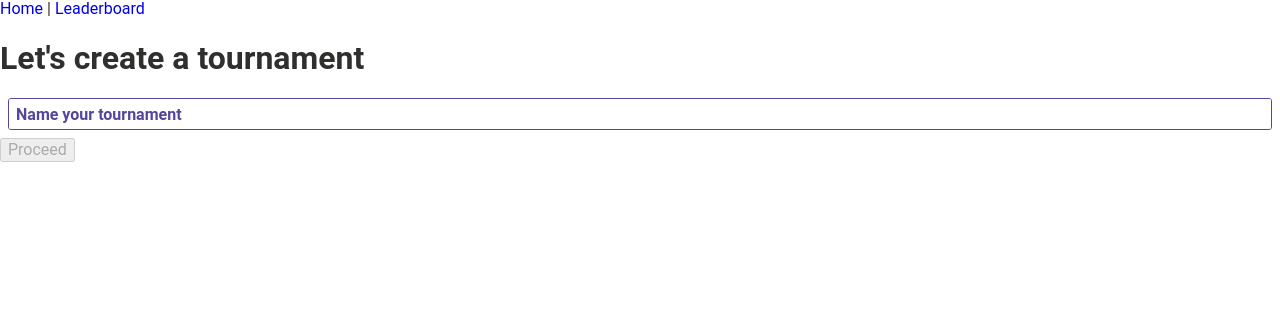
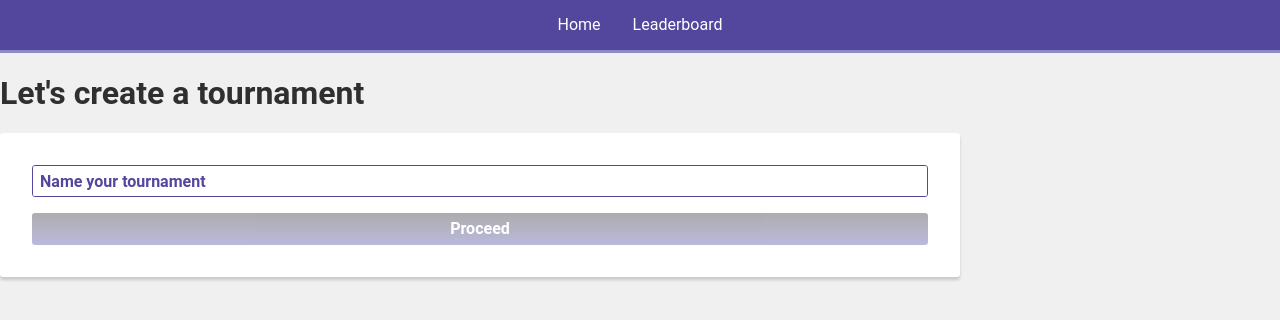
Before and after one commit to molakos/klask_knockout, a Vue app: page /#/create/name_tournament in a window 1280 px wide. Shown: the top 320 px of the page. Built offline with nearby package versions, Linux system fonts and the light colour scheme.

Commit message:
style: add basic style to the app
add basic layout and styling for main components

```diff
--- a/src/App.vue
+++ b/src/App.vue
@@ -1,11 +1,26 @@
 <template>
-  <div id="app">
-    <div id="nav">
-      <router-link to="/">Home</router-link> |
-      <router-link to="/leaderboard">Leaderboard</router-link>
+  <div>
+    <div class="nav">
+      <router-link class="nav-elem" to="/">Home</router-link>
+      <router-link class="nav-elem" to="/leaderboard">Leaderboard</router-link>
     </div>
     <router-view />
   </div>
 </template>
 
-<style></style>
+<style lang="scss" scoped>
+.nav {
+  background-color: $dark-purple;
+  padding: $padding-medium;
+  display: flex;
+  justify-content: center;
+  border-bottom: 3px solid $light-purple;
+}
+.nav-elem {
+  color: $white;
+  padding: 0 $padding-medium;
+}
+.nav-elem:hover {
+  color: $pink;
+}
+</style>
--- a/src/assets/scss/main.scss
+++ b/src/assets/scss/main.scss
@@ -6,7 +6,7 @@ html {
   font-family: "Roboto", sans-serif;
   font-size: 16px;
   color: $black;
-  background-color: $white;
+  background-color: $light-gray;
   height: 100vh;
   width: 100vw;
   overflow: auto;
@@ -27,3 +27,80 @@ a {
   align-items: center;
   padding: 0 $padding-small;
 }
+
+.content-box {
+  display: flex;
+  flex-direction: column;
+  width: 75%;
+  padding: $padding-large;
+  border-radius: 3px;
+  box-shadow: 0px 3px 3px 0px rgba(176, 176, 176, 0.6);
+  background-color: $white;
+}
+
+.content-form {
+  width: 100%;
+  display: flex;
+  flex-direction: column;
+}
+
+.btn {
+  background: linear-gradient($dark-purple, $medium-purple);
+  height: 2rem;
+  color: $white;
+  font-weight: 700;
+  border: none;
+  border-radius: 3px;
+  padding: 0 $padding-small;
+  margin: $margin-small;
+  position: relative;
+  z-index: 1;
+  overflow: hidden;
+  transition: opacity 0.125s linear;
+}
+
+.btn:before {
+  position: absolute;
+  content: "";
+  top: 0;
+  right: 0;
+  bottom: 0;
+  left: 0;
+  background: linear-gradient($medium-purple, $light-purple);
+  z-index: -1;
+  transition: opacity 0.125s linear;
+  opacity: 0;
+}
+
+.btn:hover:not(:disabled):before {
+  opacity: 1;
+}
+
+.btn:active:before {
+  background: linear-gradient($dark-purple, $medium-purple);
+  opacity: 1;
+}
+
+.btn:active {
+  outline: none;
+}
+
+.btn:disabled {
+  background: linear-gradient($medium-gray, $light-purple);
+  opacity: 0.6;
+}
+
+.select {
+  height: 2rem;
+  font-size: 0.875rem;
+  border-radius: 3px;
+  border: 1px solid $dark-purple;
+  margin: $margin-small;
+}
+
+.select:hover,
+.select:focus,
+.select:active {
+  border-color: $light-purple;
+  outline: none;
+}
--- a/src/assets/scss/variables.scss
+++ b/src/assets/scss/variables.scss
@@ -1,6 +1,7 @@
 // COLORS
 $white: #fff;
 $medium-gray: #777;
+$light-gray: #f0f0f0;
 $black: #302f2d;
 $dark-purple: #53479d;
 $medium-purple: #726ab5;
--- a/src/components/HomeNav.vue
+++ b/src/components/HomeNav.vue
@@ -1,11 +1,11 @@
 <template>
-  <div>
-    <h1>Welcome to Braxx</h1>
+  <div class="container">
+    <h1>Klask Tournament Dashboard</h1>
     <ul>
       <li>
-        <router-link :to="{ name: 'name_tournament' }">
-          Let's create a new tournament
-        </router-link>
+        <router-link class="option-text" :to="{ name: 'name_tournament' }"
+          >Let's create a new tournament</router-link
+        >
       </li>
     </ul>
   </div>
@@ -17,4 +17,13 @@ export default {
 };
 </script>
 
-<style scoped></style>
+<style scoped lang="scss">
+.option-text {
+  text-transform: uppercase;
+  font-weight: 700;
+  color: $dark-purple;
+}
+.option-text:hover {
+  color: $light-purple;
+}
+</style>
--- a/src/components/NameTournamentForm.vue
+++ b/src/components/NameTournamentForm.vue
@@ -1,12 +1,14 @@
 <template>
-  <form @submit="submit">
+  <div class="content-box">
+    <form class="content-form" @submit="submit">
       <StyledInput
         v-model="tournamentName"
         v-bind:forId="'tournament-name'"
         v-bind:label="'Name your tournament'"
       />
-    <button type="submit" :disabled="!tournamentName.length">Proceed</button>
+      <button class="btn" type="submit" :disabled="!tournamentName.length">Proceed</button>
     </form>
+  </div>
 </template>
 
 <script>
@@ -16,11 +18,11 @@ import StyledInput from "../common/StyledInput";
 export default {
   name: "NameTournamentForm",
   components: {
-    StyledInput,
+    StyledInput
   },
   data() {
     return {
-      tournamentName: "",
+      tournamentName: ""
     };
   },
   methods: {
@@ -29,8 +31,8 @@ export default {
       this.nameTournament(this.tournamentName);
       this.$router.push({ name: "add_players" });
       this.tournamentName = "";
-    },
-  },
+    }
+  }
 };
 </script>
 
```
Lines whose indentation alone changed are shown as unchanged.
